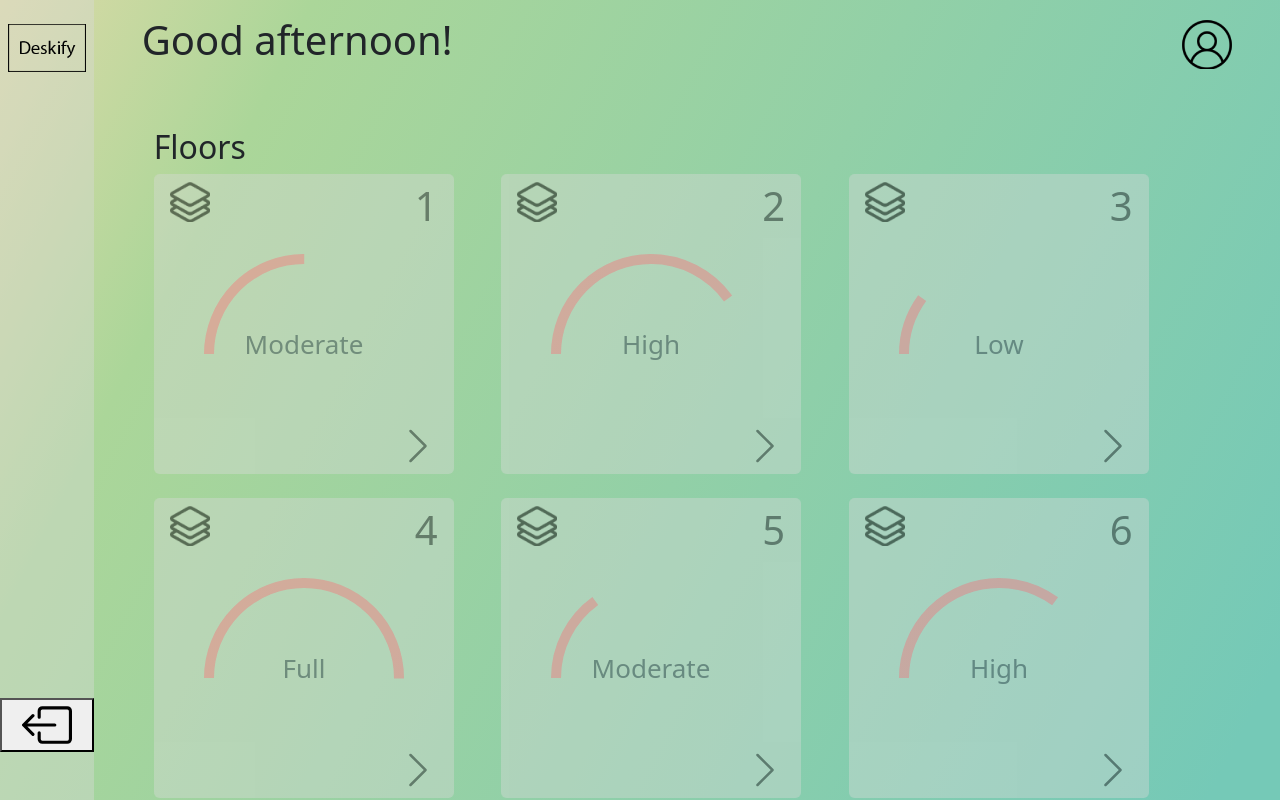
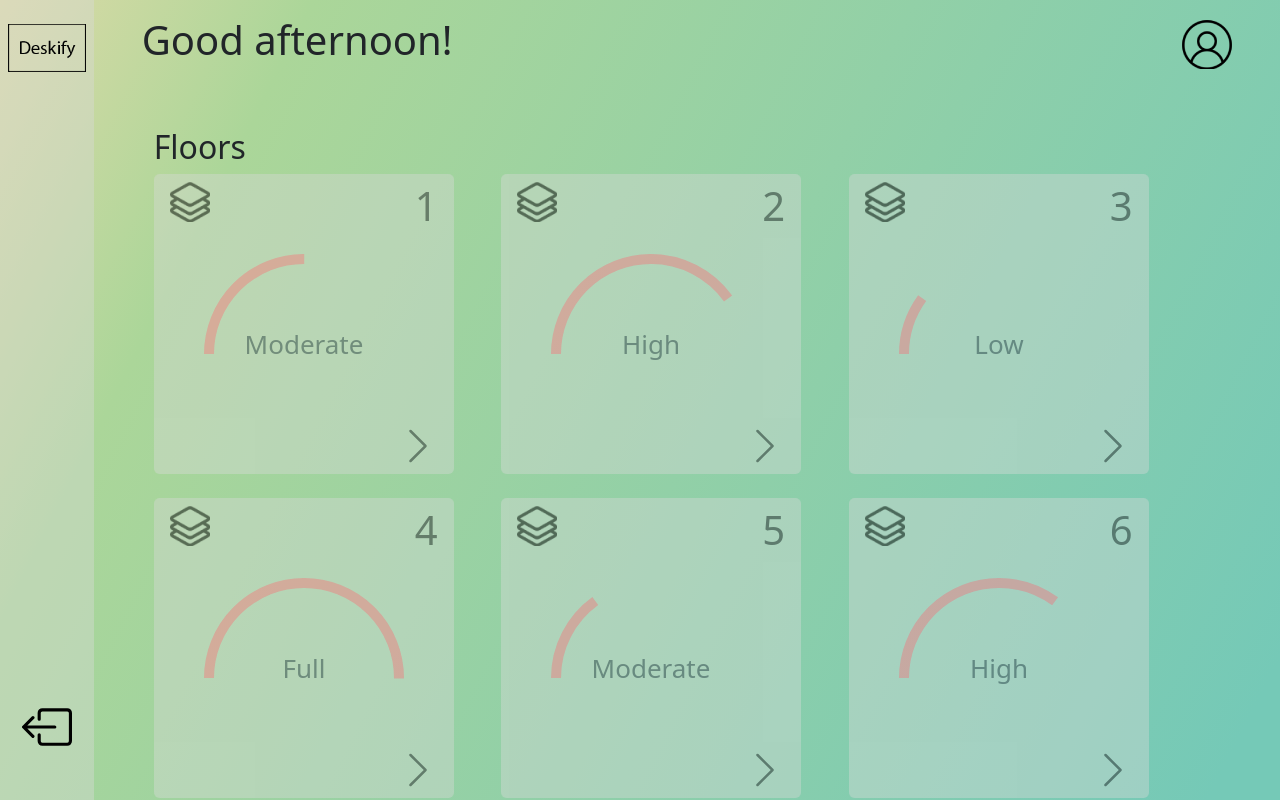
Before and after one commit to Karoliai/Deskify_FE, a React (Vite) app: page /dashboard in a window 1280 px wide. Built offline with nearby package versions, Linux system fonts and the light colour scheme.

Commit message:
KAR-29: Added es-lint, fixed logout button styling

```diff
--- a/package.json
+++ b/package.json
@@ -29,9 +29,12 @@
     "@types/react-dom": "^18.0.11",
     "@vitejs/plugin-react": "^3.1.0",
     "jest": "^29.5.0",
+    "eslint": "^8.38.0",
+    "eslint-config-react-app": "^7.0.1",
     "jsdom": "^21.1.1",
     "typescript": "^4.9.3",
     "vite": "^4.2.0",
+    "vite-plugin-eslint": "^1.8.1",
     "vitest": "^0.30.1"
   }
 }
--- a/src/components/Sidebar/Sidebar.tsx
+++ b/src/components/Sidebar/Sidebar.tsx
@@ -18,7 +18,7 @@ function Sidebar() {
       </div>
 
       <button
-        className="d-flex justify-content-center align-items-center mb-5"
+        className="d-flex justify-content-center align-items-center mb-5 bg-transparent border-0"
         onClick={LogOut}
       >
         <BoxArrowLeft className="log-out" height={50} width={50} />
--- a/src/pages/Dashbord/Dashboard.tsx
+++ b/src/pages/Dashbord/Dashboard.tsx
@@ -5,13 +5,13 @@ import { FloorData } from "../../TempData";
 import Header from "../../components/Header/Header";
 import Sidebar from "../../components/Sidebar/Sidebar";
 
-interface FloorData {
+interface FloorDataInt {
   id: number;
   percentage: number;
 }
 
 function Dashboard() {
-  const renderFloorCards = (FloorData: FloorData[]) => {
+  const renderFloorCards = (FloorData: FloorDataInt[]) => {
     return chunk(FloorData, 3).map((chunk, index) => {
       return (
         <Row key={index} className="mb-4">
--- a/vite.config.ts
+++ b/vite.config.ts
@@ -3,10 +3,11 @@
 
 import { defineConfig } from "vite";
 import react from "@vitejs/plugin-react";
+import eslint from "vite-plugin-eslint";
 
 // https://vitejs.dev/config/
 export default defineConfig({
-  plugins: [react()],
+  plugins: [react(), eslint()],
   test: {
     globals: true,
     environment: "jsdom",
```
Also changed, not shown: 2 other files (tests, documents, lock files or other folders).
